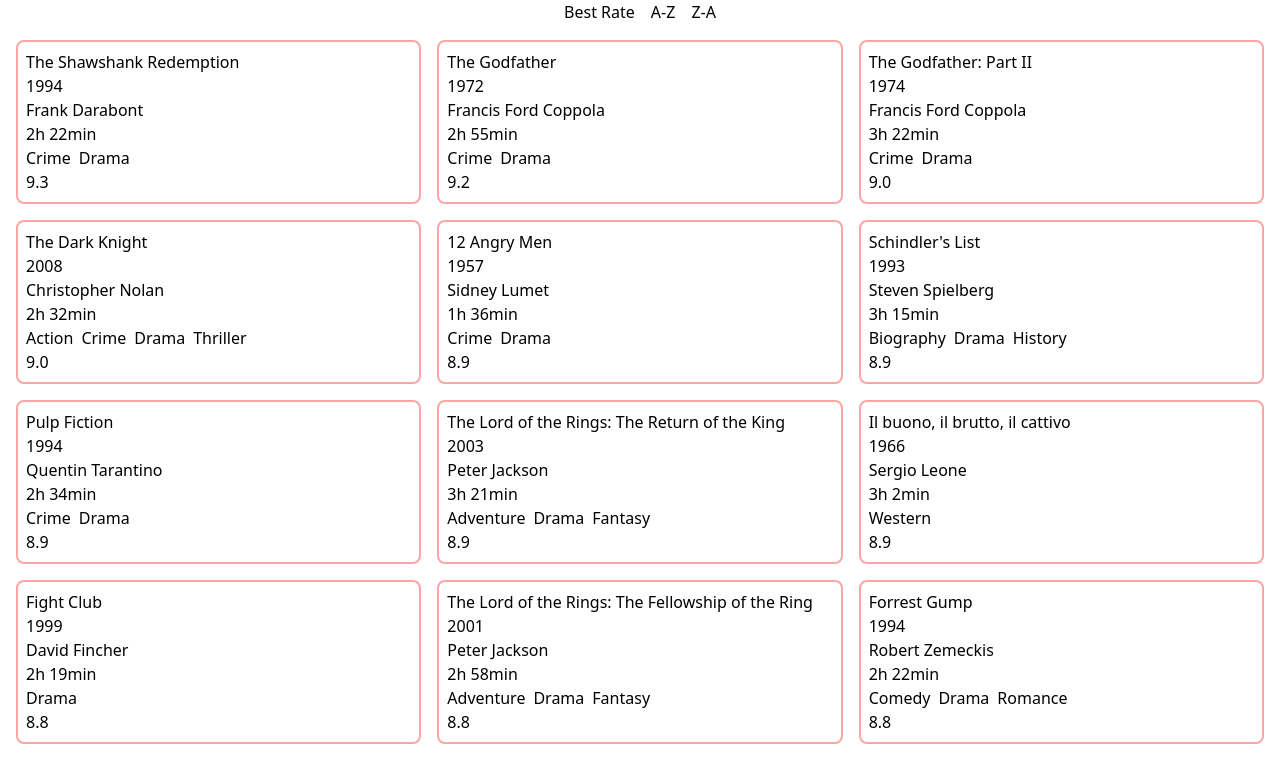
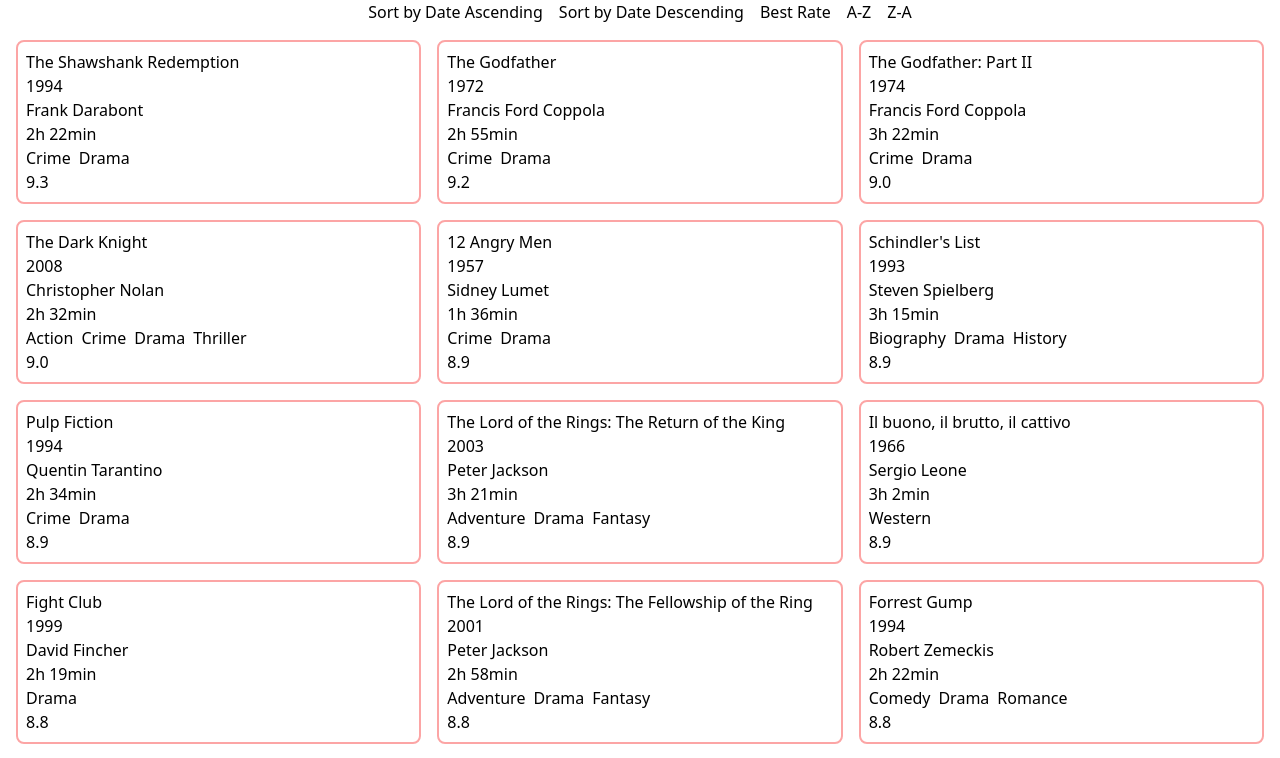
Before and after one commit to thomaserdmenger/Movie-Data-React, a React (Vite) app: page / in a window 1280 px wide. Shown: the top 758 px of the page. Built offline with nearby package versions, Linux system fonts and the light colour scheme.

Commit message:
Sort Movies by Date

```diff
--- /dev/null
+++ b/src/assets/functions/dateAscending.js
@@ -0,0 +1,4 @@
+export const dateAscending = (data, setData) => {
+  const sortedMovies = [...data].sort((a, b) => a.year - b.year)
+  setData(sortedMovies)
+}
--- /dev/null
+++ b/src/assets/functions/dateDescending.js
@@ -0,0 +1,4 @@
+export const dateDescending = (data, setData) => {
+  const sortedMovies = [...data].sort((a, b) => b.year - a.year)
+  setData(sortedMovies)
+}
--- a/src/pages/Home.jsx
+++ b/src/pages/Home.jsx
@@ -4,6 +4,8 @@ import { RenderMovies } from "../components/RenderMovies"
 import { sortAZ } from "../assets/functions/sortAZ"
 import { sortZA } from "../assets/functions/sortZA"
 import { bestRate } from "../assets/functions/bestRate"
+import { dateAscending } from "../assets/functions/dateAscending"
+import { dateDescending } from "../assets/functions/dateDescending"
 
 export const Home = () => {
   const [data, setData] = useState(movies)
@@ -11,6 +13,16 @@ export const Home = () => {
   return (
     <>
       <header className='flex gap-4 justify-center'>
+        <button
+          onClick={() => dateAscending(data, setData)}
+          className='cursor-pointer'>
+          Sort by Date Ascending
+        </button>
+        <button
+          onClick={() => dateDescending(data, setData)}
+          className='cursor-pointer'>
+          Sort by Date Descending
+        </button>
         <button
           onClick={() => bestRate(data, setData)}
           className='cursor-pointer'>
```
